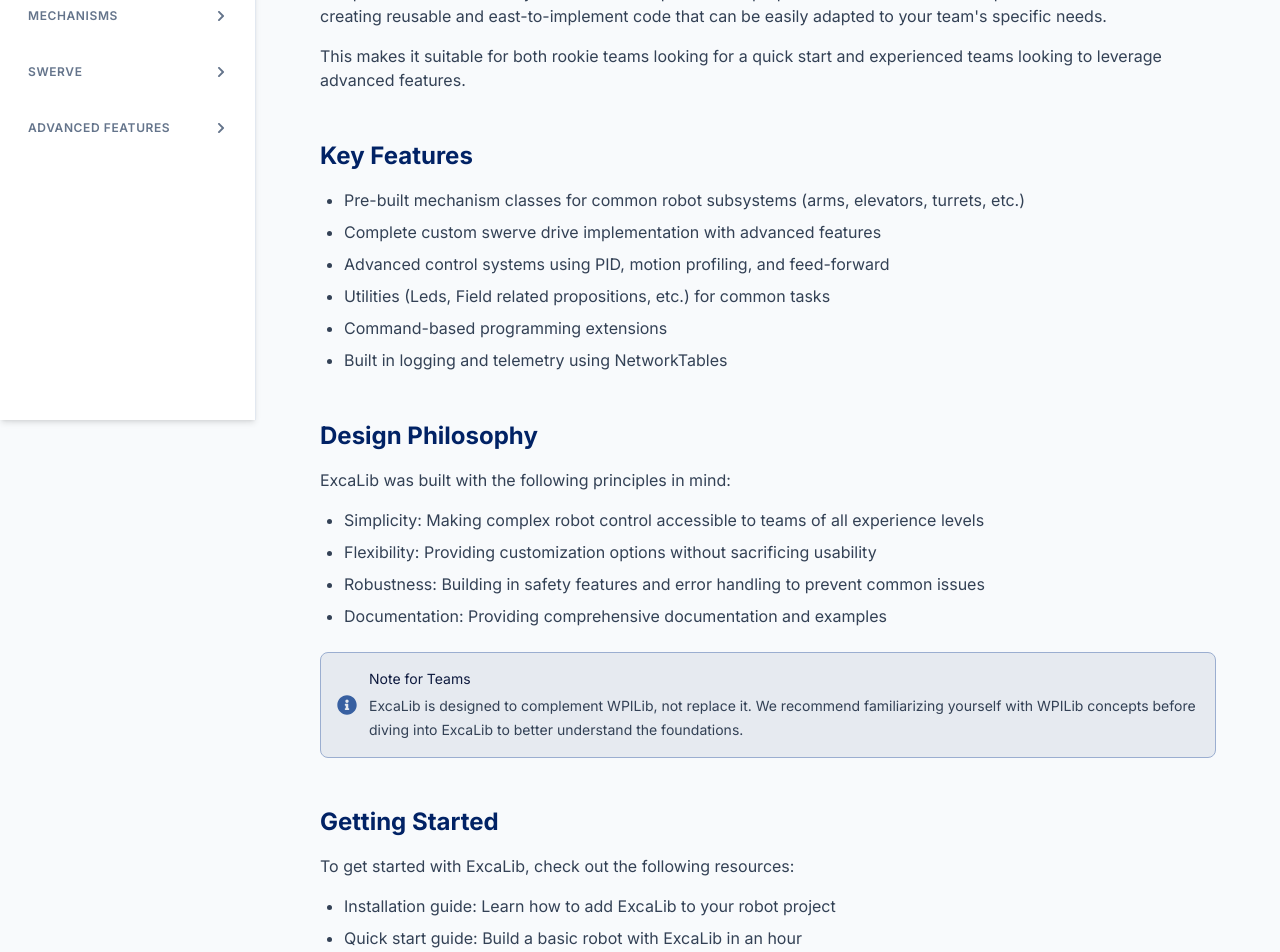
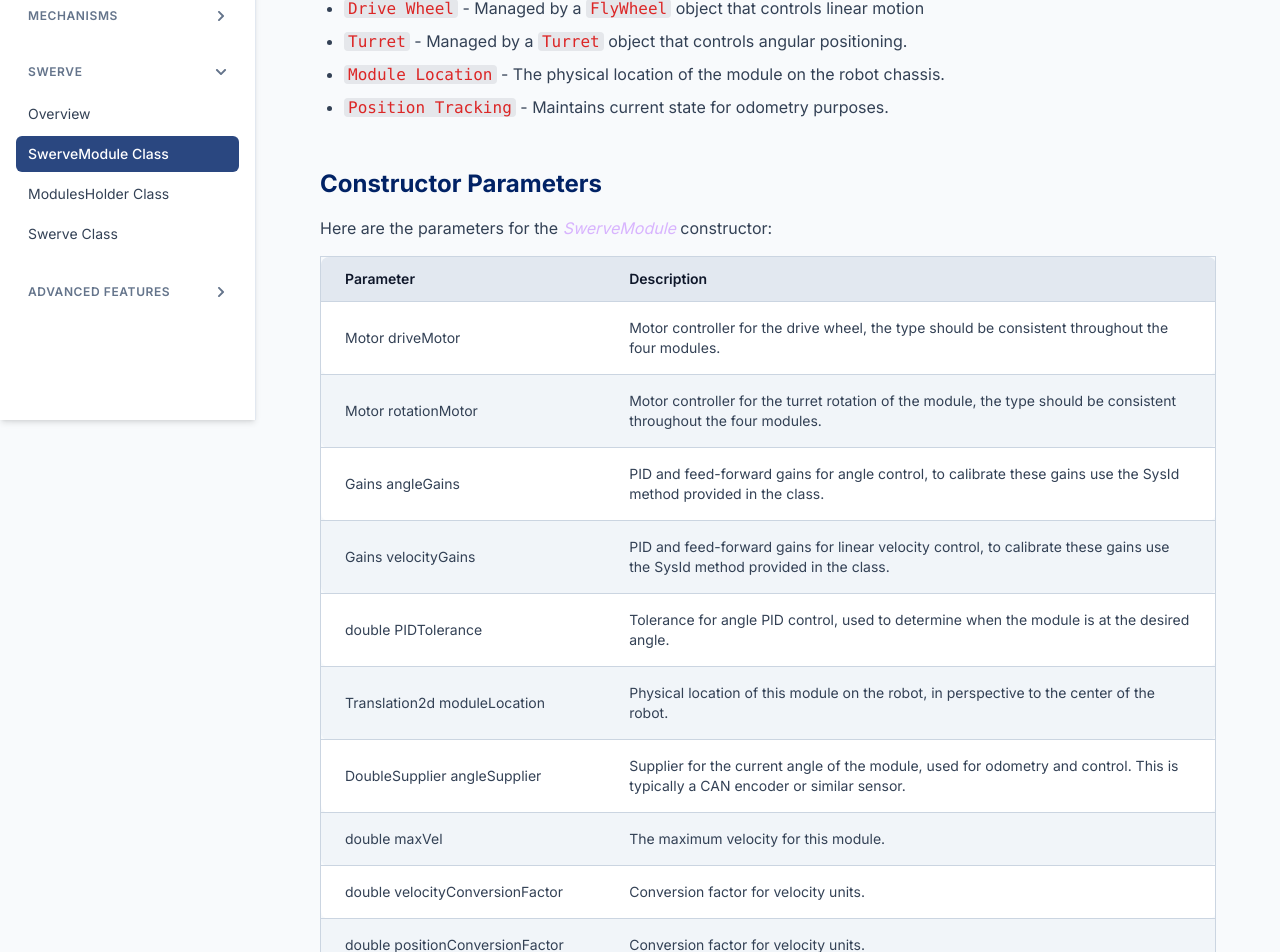
Before and after one commit to ExcaliDevBot/ExcaLibDoc, a React (Vite) app: page /docs/swerve/module in a window 1280 px wide. Before the commit this address led to /docs. Shown: the part 380-1332 px from the top of the page. Built offline with nearby package versions, Linux system fonts and the light colour scheme.

Commit message:
add swerve documentation and components, including SwerveModule and SwerveOverview

```diff
--- a/src/App.jsx
+++ b/src/App.jsx
@@ -40,9 +40,8 @@
 
                     <Route path="swerve" element={<DocContent docPath="swerve/overview"/>}/>
                     <Route path="swerve/module" element={<DocContent docPath="swerve/module"/>}/>
-                    <Route path="swerve/drive" element={<DocContent docPath="swerve/drive"/>}/>
-                    <Route path="swerve/path-following" element={<DocContent docPath="swerve/path-following"/>}/>
-                    <Route path="swerve/kinematics" element={<DocContent docPath="swerve/kinematics"/>}/>
+                    <Route path="swerve/holder" element={<DocContent docPath="swerve/holder"/>}/>
+                    <Route path="swerve/swerve" element={<DocContent docPath="swerve/swerve"/>}/>
 
                     <Route path="advanced/pose-estimation" element={<DocContent docPath="advanced/pose-estimation"/>}/>
                     <Route path="advanced/auto-balance" element={<DocContent docPath="advanced/auto-balance"/>}/>
--- a/src/components/Sidebar.jsx
+++ b/src/components/Sidebar.jsx
@@ -47,9 +47,8 @@
         items: [
             {title: 'Overview', url: '/docs/swerve'},
             {title: 'SwerveModule Class', url: '/docs/swerve/module'},
-            {title: 'SwerveDrive Class', url: '/docs/swerve/drive'},
-            {title: 'Path Following', url: '/docs/swerve/path-following'},
-            {title: 'Custom Kinematics', url: '/docs/swerve/kinematics'},
+            {title: 'ModulesHolder Class', url: '/docs/swerve/holder'},
+            {title: 'Swerve Class', url: '/docs/swerve/swerve'},
         ]
     },
     {
--- a/src/data/docContent.js
+++ b/src/data/docContent.js
@@ -16,6 +16,8 @@
 import {alliance} from "./utils/alliance.js";
 import {physics} from "./wrappers/physics.js";
 import {math} from "./utils/math.js";
+import {SwerveOverview} from "./swerve/overview.js";
+import {SwerveModule} from "./swerve/module.js";
 
 export const docContent = {
     "introduction":
@@ -53,5 +55,9 @@
     "utils/alliance":
     alliance,
     "utils/math":
-    math
+    math,
+    "swerve/overview":
+    SwerveOverview,
+    "swerve/module":
+    SwerveModule
 };
--- a/src/data/mechanisims/mechanism.js
+++ b/src/data/mechanisims/mechanism.js
@@ -1,7 +1,7 @@
 export const mechanism = {
     title: "The Generic Mechanism",
     updated: "june 20, 2025",
-    introduction: "The Mechanism Class is a high-level abstraction for controlling various robot subsystems. Designed to be flexible and extensible",
+    introduction: "The Mechanism Class is a high-level abstraction for controlling various robot subsystems. Designed to be flexible and extensible.",
     sections: [
         {
             id: "Overview",
--- /dev/null
+++ b/src/data/swerve/module.js
@@ -0,0 +1,77 @@
+export const SwerveModule = {
+    title: "Swerve Module",
+    updated: "june 24, 2025",
+    introduction: "The SwerveModule class represents a single module of a swerve drive system." +
+        " Each module consists of a drive wheel for linear movement and a turret for rotation." +
+        " This class handles velocity and angle control, state optimization, and provides SysId capabilities.",
+    sections: [
+        {
+            id: "Overview",
+            title: "Key Components",
+            content: [
+                {
+                    type: "paragraph",
+                    text: "The /*SwerveModule*/ has four key components:"
+                },
+                {
+                    type: "list",
+                    ordered: false,
+                    items: [
+                        "<Drive Wheel> - Managed by a <FlyWheel> object that controls linear motion",
+                        "<Turret> - Managed by a <Turret> object that controls angular positioning.",
+                        "<Module Location> - The physical location of the module on the robot chassis.",
+                        "<Position Tracking> - Maintains current state for odometry purposes.",
+                    ]
+                },
+            ]
+        },
+        {
+            id: "Overview",
+            title: "Constructor Parameters",
+            content: [
+                {
+                    type: "paragraph",
+                    text: "Here are the parameters for the /*SwerveModule*/ constructor:"
+                },
+                {
+                    type: 'table',
+                    columns: ['Parameter', 'Description'],
+                    rows: [
+                        ['Motor driveMotor', 'Motor controller for the drive wheel, the type should be consistent throughout the four modules.'],
+                        ['Motor rotationMotor', 'Motor controller for the turret rotation of the module, the type should be consistent throughout the four modules.'],
+                        ['Gains angleGains', 'PID and feed-forward gains for angle control, to calibrate these gains use the SysId method provided in the class.'],
+                        ['Gains velocityGains', 'PID and feed-forward gains for linear velocity control, to calibrate these gains use the SysId method provided in the class.'],
+                        ['double PIDTolerance', 'Tolerance for angle PID control, used to determine when the module is at the desired angle.'],
+                        ['Translation2d moduleLocation', 'Physical location of this module on the robot, in perspective to the center of the robot.'],
+                        ['DoubleSupplier angleSupplier', 'Supplier for the current angle of the module, used for odometry and control. This is typically a CAN encoder or similar sensor.'],
+                        ['double maxVel', 'The maximum velocity for this module.'],
+                        ['double velocityConversionFactor', 'Conversion factor for velocity units.'],
+                        ['double positionConversionFactor', 'Conversion factor for velocity units.'],
+                        ['double rotationVelocity ConversionFactor', 'Conversion factor for velocity units.']
+                    ],
+                }
+            ]
+        },
+        {
+            id: "Overview",
+            title: "Methods",
+            content: [
+                {
+                    type: "paragraph",
+                    text: "The /*SwerveModule*/ has four key components:"
+                },
+                {
+                    type: "list",
+                    ordered: false,
+                    items: [
+                        "<Drive Wheel> - Managed by a <FlyWheel> object that controls linear motion",
+                        "<Turret> - Managed by a <Turret> object that controls angular positioning.",
+                        "<Module Location> - The physical location of the module on the robot chassis.",
+                        "<Position Tracking> - Maintains current state for odometry purposes.",
+                    ]
+                },
+            ]
+        },
+    ]
+
+}
--- /dev/null
+++ b/src/data/swerve/overview.js
@@ -0,0 +1,41 @@
+export const SwerveOverview = {
+    title: "Swerve Overview",
+    updated: "june 24, 2025",
+    introduction: "The Swerve is one of ExcaLib's top features, providing a comprehensive set of tools" +
+        "for building and controlling swerve drive robots in FRC. ExcaLib's swerve drive is designed to be" +
+        "easy to use and highly customizable, allowing teams to focus on their robot's performance with minimal setup" +
+        "and ease of use.",
+    sections: [
+        {
+            id: "Overview",
+            title: "Design",
+            content: [
+                {
+                    type: "paragraph",
+                    text: "The Complete swerve driv eis made out of 3 main class with a utility class"
+                },
+                {
+                    type: "paragraph",
+                    text: "The <Swerve> class is the main class that handles the swerve drive logic, including" +
+                        "the movement of the modules and the calculation of the robot's position."
+                },
+                {
+                    type: "paragraph",
+                    text: "The <SwerveModule> class represents a single swerve module, which includes a drive motor and" +
+                        "a steering motor. It handles the movement of the module and the calculation of its position."
+                },
+                {
+                    type: "paragraph",
+                    text: "The <ModulesHolder> class handles the collection of swerve modules, allowing you to" +
+                        "easily manage multiple modules in your robot."
+                },
+                {
+                    type: "paragraph",
+                    text: "The <SwerveAccUtils> class provides utility functions for calculating the acceleration" +
+                        "and velocity of the swerve drive, making it easier to implement advanced control algorithms."
+                },
+            ]
+        },
+    ]
+
+}
```
Also changed, not shown: src/data/swerve/holder.js (added), src/data/swerve/swerve.js (added).
